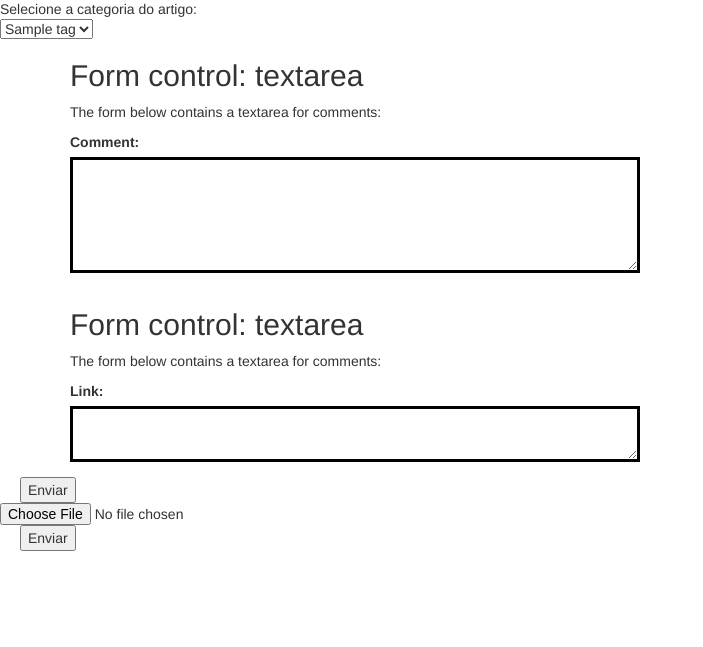
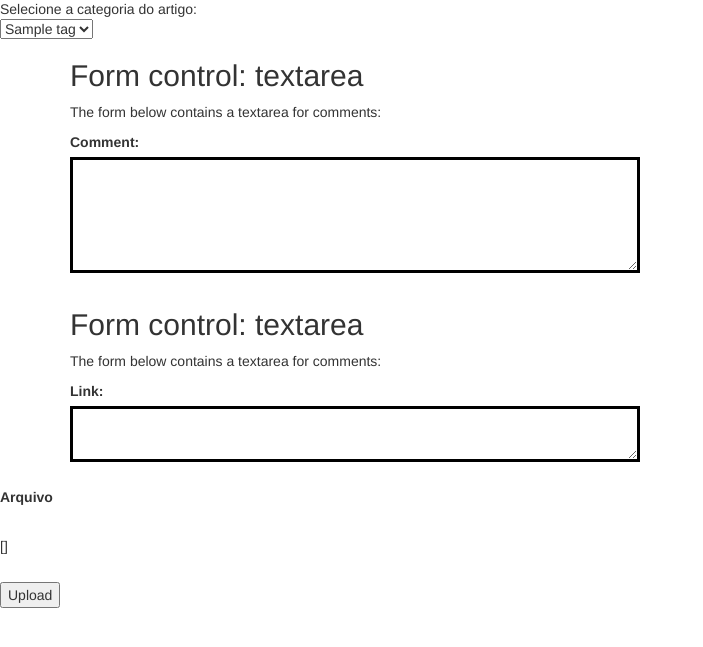
Before and after one commit to tiagonovaes/agora, a Django app: template agora/templates/agora/meu-espaco.html in a window 1280 px wide. Shown: the part 21-668 px from the top of the page, without its empty margins (0-703 px from the left). Run offline with Django 3.2, Linux system fonts and the light colour scheme; the template is opened without the code that fills it: most values are stand-ins (such as "Sample title", 1, 10 or a date in 2020); form fields are guessed from the names that the template uses; some libraries are stand-ins or nearby versions.

Commit message:
alteração no meu-espaço

```diff
--- a/agora/templates/agora/meu-espaco.html
+++ b/agora/templates/agora/meu-espaco.html
@@ -38,7 +38,7 @@
     gostaria de sugerir artigos para leitura? Envie-nos através de um link ou faça upload de um arquivo pdf. Selecione também a categoria que o artigo se refere:
   </div>
 
-  <form action="{% url 'agora:envia-espaco-artigo' %}" method="POST" role="form">
+  <form action="{% url 'agora:envia-espaco-artigo' %}" method="POST" role="form" enctype="multipart/form-data">
     <div>Selecione a categoria do artigo:
     </div>
     <select id="categoria" name="categoriatag">
@@ -67,14 +67,26 @@
       <textarea style="border-color:black;width:50%;" class="form-control" rows="1" id="link" name="link"></textarea>
     </div>
   </div>
-  <div>
 
-  <button class="button-margin" type="submit">Enviar</button>
+  {% csrf_token %}
+  <p>{{ form.non_field_errors }}</p>
+  <p>{{ form.arquivo.label_tag }} </p>
+  <p>
+    {{ form.arquivo.errors }}
+    {{ form.arquivo }}
+  </p>
+  <p><input type="submit" value="Upload" /></p>
 </form>
-<form action="{% url 'agora:envia-espaco-artigo' %}" method="FILES" role="form">
-<input id="id_image" type="file" class="" name="arquivo">
-  <button class="button-margin" type="submit">Enviar</button>
-</form>
+
+
+
+
+
+
+
+
+
+
 
 
 
```
